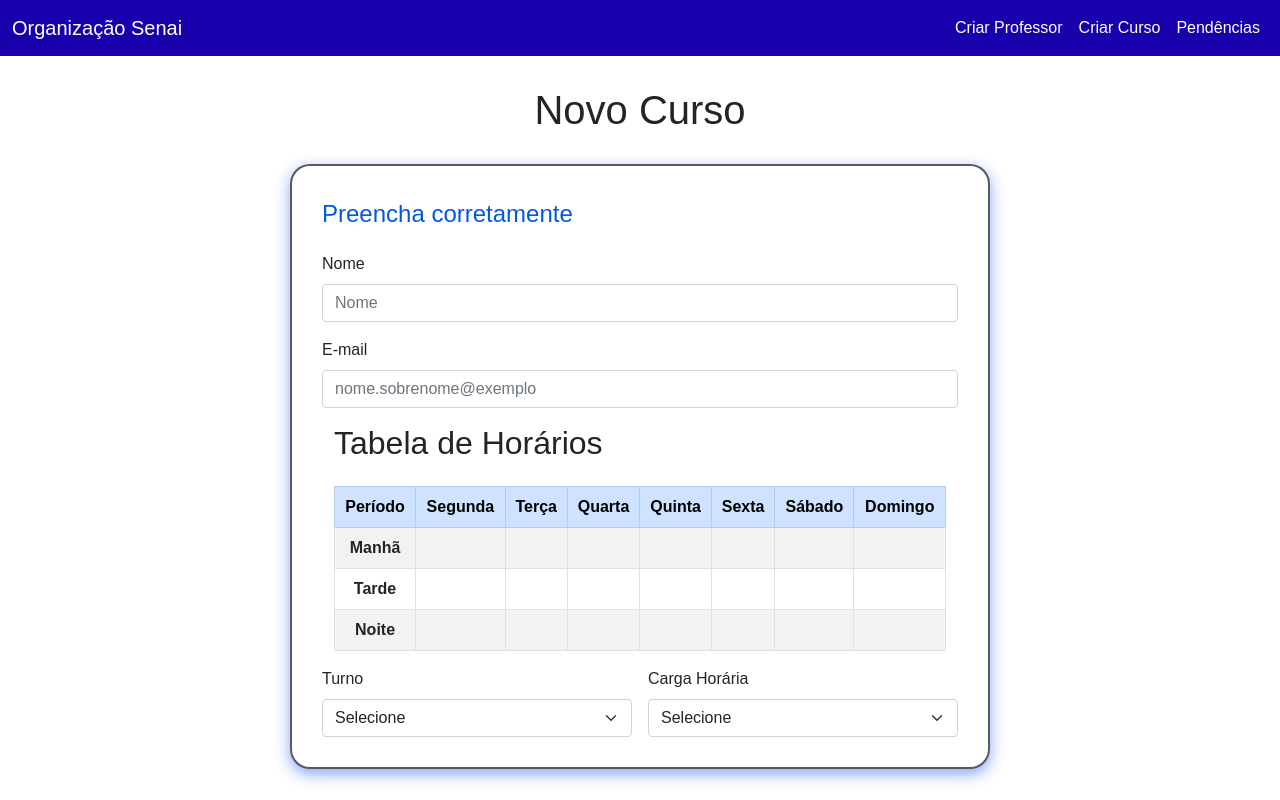
After one commit to FreiCaneco/tcc-senai-mmm, a PHP site: page /criar_curso.php in a window 1280 px wide. The commit adds this page. Run offline with PHP 8.4, Linux system fonts and the light colour scheme; lists and menus that the app fills with data are empty.

Commit message:
pagina de curso criada, mas nao pronta

```diff
--- /dev/null
+++ b/criar_curso.php
@@ -0,0 +1,88 @@
+<!DOCTYPE html>
+<html lang="pt-br">
+  <head>
+    <meta charset="UTF-8">
+    <meta name="viewport" content="width=device-width, initial-scale=1.0">
+    <title>Formulário de Cadastro</title>
+    <link rel="stylesheet" href="css/bootstrap.css">
+    <link rel="stylesheet" href="css/styles.css">
+    <script src="https://cdn.jsdelivr.net/npm/bootstrap@5.3.8/dist/js/bootstrap.bundle.min.js" integrity="sha384-FKyoEForCGlyvwx9Hj09JcYn3nv7wiPVlz7YYwJrWVcXK/BmnVDxM+D2scQbITxI" crossorigin="anonymous"></script>
+    <!-- Fonte -->
+    <link href="https://fonts.googleapis.com/css2?family=Quicksand:wght@300;400;600&display=swap" rel="stylesheet">
+  </head>
+  <body>
+    <?php include "navbar.php" ?>
+    <h1>Novo Curso</h1>
+
+    <form>
+      <fieldset>
+        <legend>Preencha corretamente</legend>
+
+        <div class="g-3 mb-3">
+          <label for="nome" class="form-label">Nome</label>
+          <div class="col">
+            <input type="text" class="form-control" placeholder="Nome" aria-label="Nome">
+          </div>
+        </div>
+
+        <div class="mb-3">
+          <label for="email" class="form-label">E-mail</label>
+          <input type="email" id="email" class="form-control" placeholder="nome.sobrenome@exemplo">
+        </div>
+
+        <div class="container">
+    <h2 class="mb-4">Tabela de Horários</h2>
+
+    <table class="table table-bordered table-striped text-center align-middle">
+      <thead class="table-primary">
+        <tr>
+          <th>Período</th>
+          <th>Segunda</th>
+          <th>Terça</th>
+          <th>Quarta</th>
+          <th>Quinta</th>
+          <th>Sexta</th>
+          <th>Sábado</th>
+          <th>Domingo</th>
+        </tr>
+      </thead>
+      <tbody>
+        <tr>
+          <th scope="row">Manhã</th>
+          <td></td><td></td><td></td><td></td><td></td><td></td><td></td>
+        </tr>
+        <tr>
+          <th scope="row">Tarde</th>
+          <td></td><td></td><td></td><td></td><td></td><td></td><td></td>
+        </tr>
+        <tr>
+          <th scope="row">Noite</th>
+          <td></td><td></td><td></td><td></td><td></td><td></td><td></td>
+        </tr>
+      </tbody>
+    </table>
+  </div>
+
+        <div class="row g-3">
+          <div class="col">
+            <label for="turno" class="form-label">Turno</label>
+            <select id="turno" class="form-select">
+              <option selected>Selecione</option>
+              <option>Manhã</option>
+              <option>Tarde</option>
+              <option>Noite</option>
+            </select>
+          </div>
+
+          <div class="col">
+            <label for="cargaHoraria" class="form-label">Carga Horária</label>
+            <select id="cargaHoraria" class="form-select">
+              <option selected>Selecione</option>
+              <option>20 Horas</option>
+              <option>40 Horas</option>
+            </select>
+          </div>
+        </div>
+
+    </form>
+</html>
--- a/navbar.php
+++ b/navbar.php
@@ -3,8 +3,8 @@
   <div class="container-fluid">
     <a class="navbar-brand cor-texto" href="index.php">Organização Senai</a>
       <ul class="navbar-nav ms-auto">
-        <li class="nav-item cor-texto"><a class="nav-link cor-texto" href="criarProfessor.php">Criar Professor</a></li>
-        <li class="nav-item cor-texto"><a class="nav-link cor-texto" href="sobre.php">Criar Curso</a></li>
+        <li class="nav-item cor-texto"><a class="nav-link cor-texto" href="criar_professor.php">Criar Professor</a></li>
+        <li class="nav-item cor-texto"><a class="nav-link cor-texto" href="criar_curso.php">Criar Curso</a></li>
         <li class="nav-item cor-texto"><a class="nav-link cor-texto" href="sobre.php">Pendências</a></li>
       </ul>
   </div>
```
